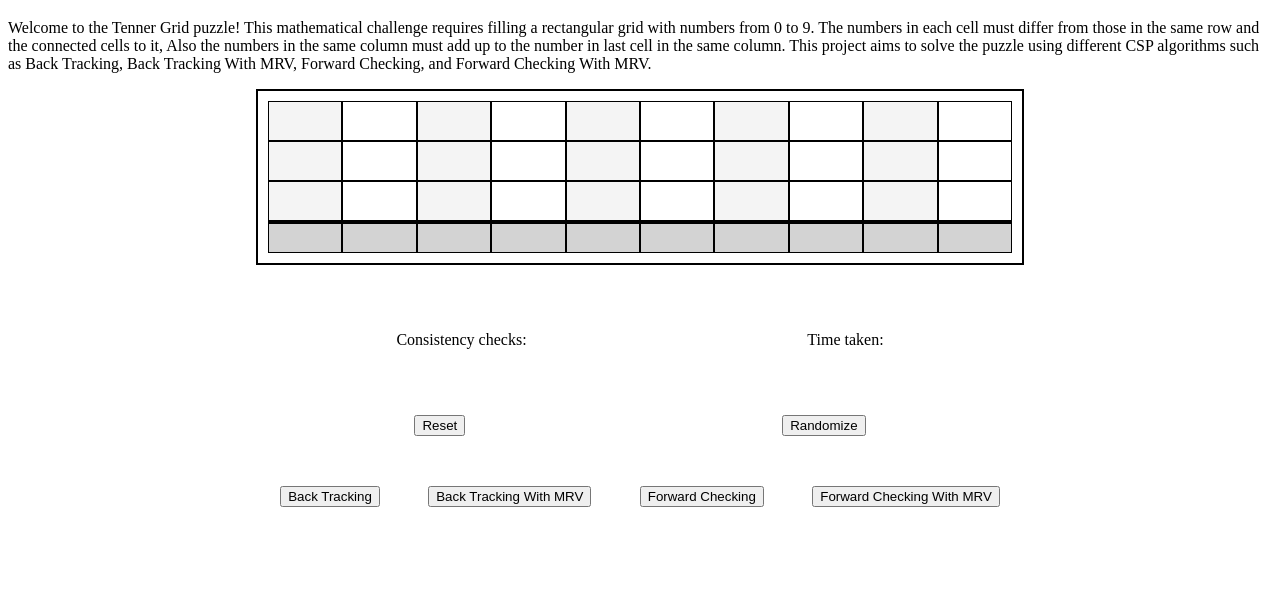
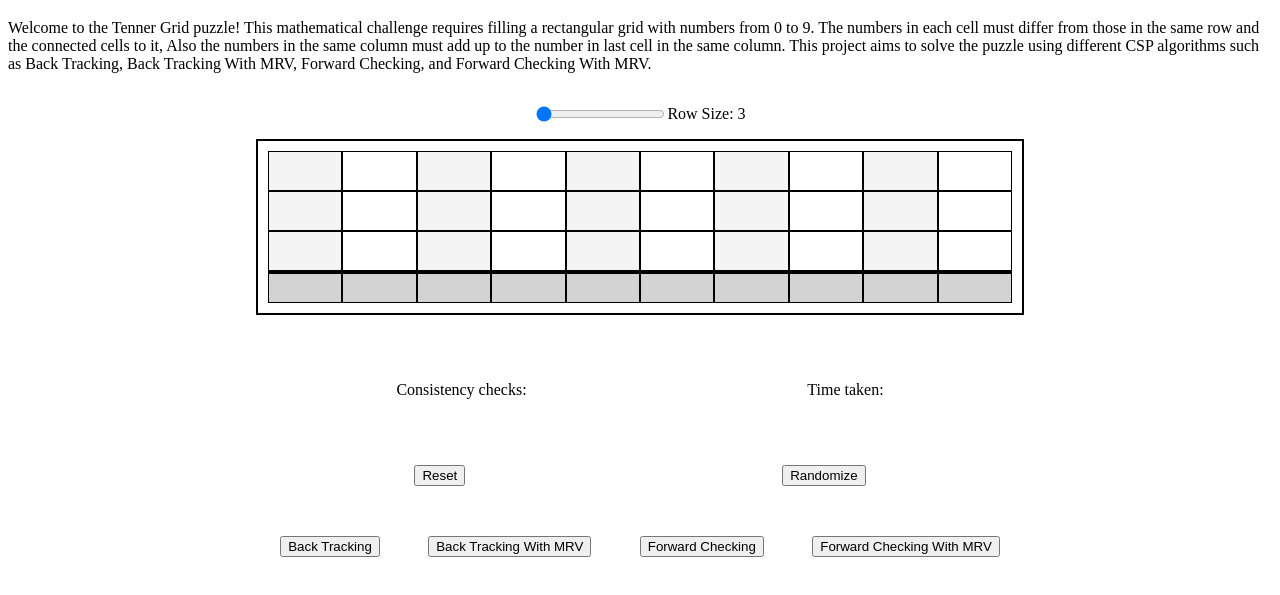
Before and after one commit to ZiadAlrzooq/TennerGridCSP, a plain HTML site: page index.html in a window 1280 px wide. Shown: the part 61-656 px from the top of the page. Drawn offline with Linux system fonts and the light colour scheme.

Commit message:
Added a slider for grid row size

```diff
--- a/index.html
+++ b/index.html
@@ -20,6 +20,10 @@
         algorithms such as Back Tracking, Back Tracking With MRV, Forward
         Checking, and Forward Checking With MRV.
       </p>
+      <div class="slider-container">
+        <input type="range" min="3" max="6" value="3" class="slider" id="row-size-slider">
+        <p>Row Size: 3<span id="grid-size"></span></p>
+      </div>
       <div class="grid"></div>
       <div class="result-panel">
         <p id="consistency-checks">Consistency checks:</p>
--- a/style.css
+++ b/style.css
@@ -33,11 +33,10 @@ header {
   padding: 5px;
   text-align: center;
   background-color: lightgray; /* Background color for target sum cells */
-
 }
 
-
-.button-row, .result-panel {
+.button-row,
+.result-panel {
   margin-right: auto;
   margin-left: auto;
   margin-top: 50px;
@@ -46,3 +45,9 @@ header {
   display: flex;
   justify-content: space-around;
 }
+
+.slider-container {
+  width: 100%; /* Width of the outside container */
+  display: flex;
+  justify-content: center;
+}
```
Lines whose indentation alone changed are shown as unchanged.
